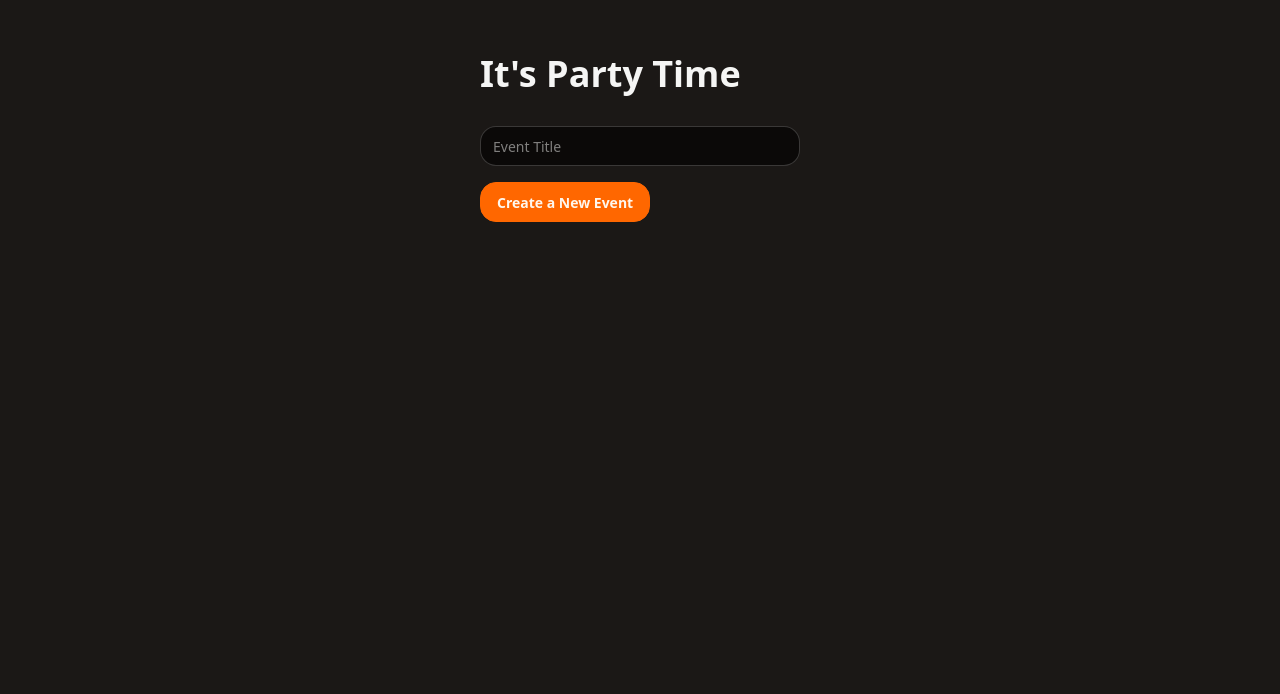
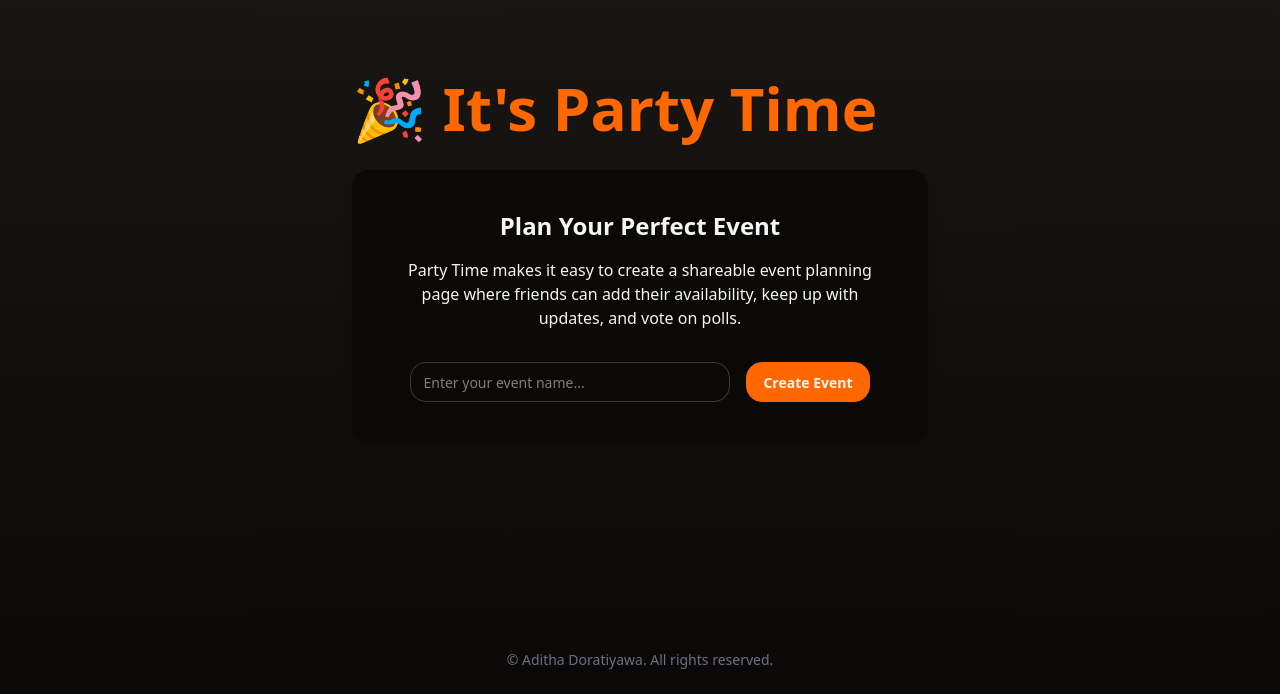
Before and after one commit to AdithaD/party-time, a SvelteKit app: page / in a window 1280 px wide. Shown: the part 106-800 px from the top of the page. Built offline with nearby package versions, Linux system fonts and the light colour scheme; no server answers.

Commit message:
beautified home page

```diff
--- a/src/routes/+page.svelte
+++ b/src/routes/+page.svelte
@@ -2,12 +2,34 @@
 	import { enhance } from '$app/forms';
 </script>
 
-<div class="flex h-screen items-center justify-center">
-	<div class="h-[60vh] w-1/4">
-		<h1 class="mb-8 text-4xl font-bold">It's Party Time</h1>
-		<form method="POST" use:enhance class="space-y-4">
-			<input name="title" placeholder="Event Title" class="input" minlength={1} />
-			<button class="btn btn-primary">Create a New Event</button>
-		</form>
+<div class="flex min-h-screen flex-col bg-gradient-to-t from-base-100 to-base-200">
+	<div class="flex flex-grow flex-col items-center justify-center">
+		<div class="flex flex-col gap-8">
+			<h1 class="text-6xl font-extrabold text-primary">🎉 It's Party Time</h1>
+			<section class="w-full max-w-xl rounded-2xl bg-base-100 p-10 text-center shadow-lg">
+				<h2 class="mb-4 text-2xl font-bold">Plan Your Perfect Event</h2>
+				<p class="mb-8">
+					Party Time makes it easy to create a shareable event planning page where friends can add
+					their availability, keep up with updates, and vote on polls.
+				</p>
+
+				<form class="flex flex-col justify-center gap-4 sm:flex-row" method="POST">
+					<label for="event-name" class="sr-only">Event Name</label>
+					<input
+						type="text"
+						id="title"
+						name="title"
+						placeholder="Enter your event name..."
+						class="input"
+						required
+					/>
+					<button type="submit" class="btn btn-primary"> Create Event </button>
+				</form>
+			</section>
+		</div>
 	</div>
+
+	<footer class="py-6 text-center text-sm text-gray-500">
+		&copy; <span id="year"></span> Aditha Doratiyawa. All rights reserved.
+	</footer>
 </div>
```
